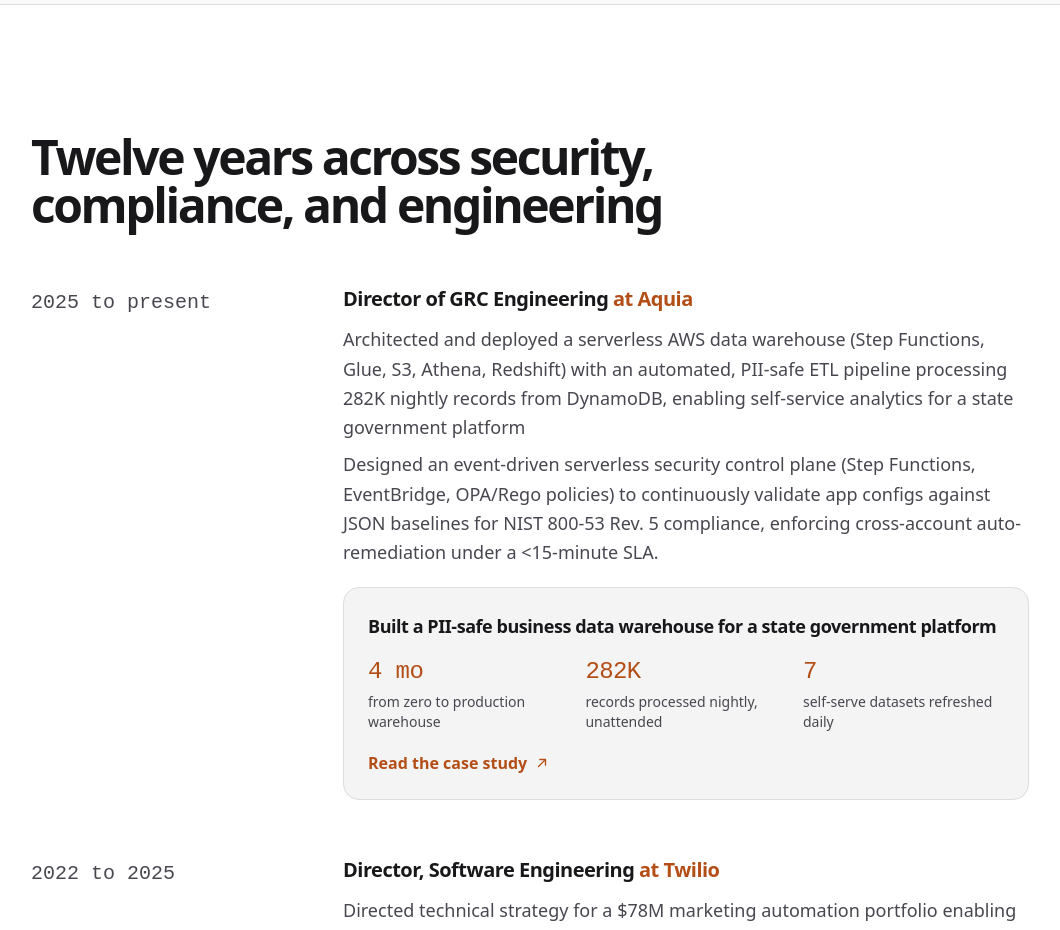
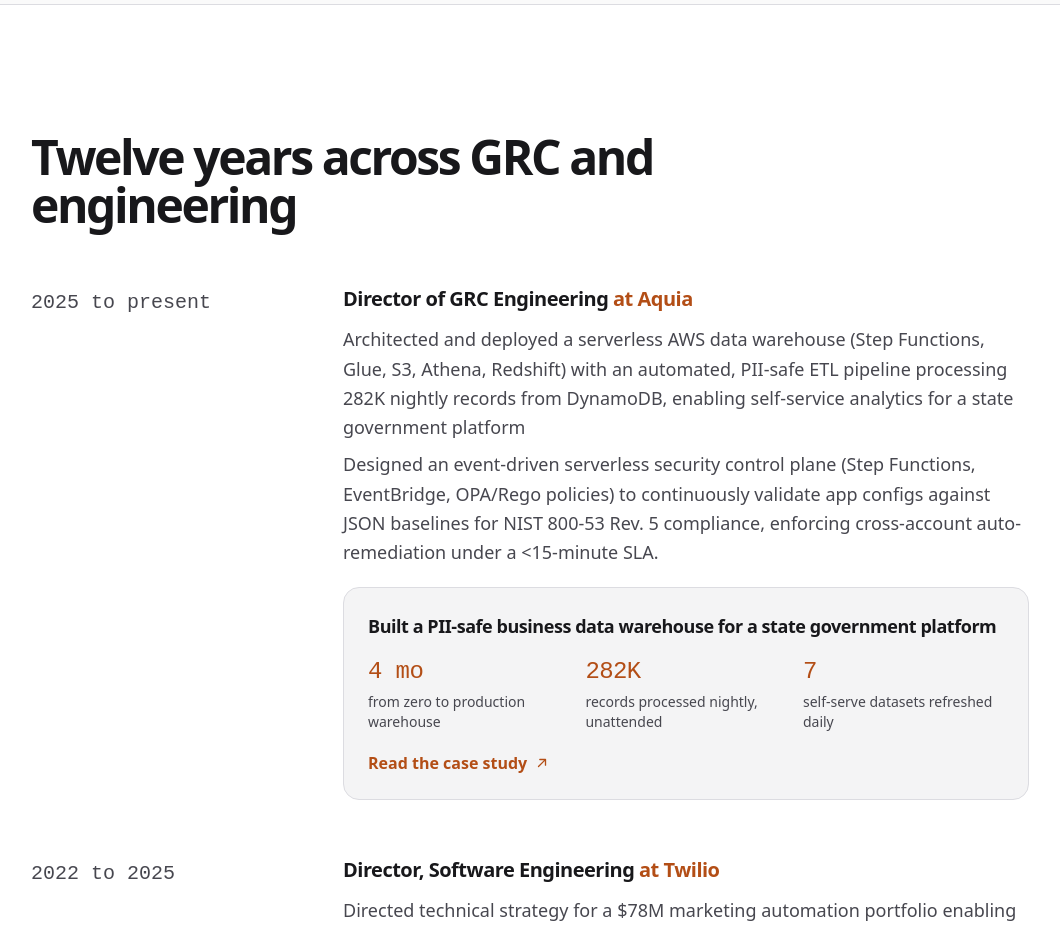
Before and after one commit to jtabron1/jtabron1.github.io, a React (Vite) app: page / in a window 1280 px wide. Shown: the part 3620-4550 px from the top of the page, without its empty margins (1-1061 px from the left). Built offline with nearby package versions, Linux system fonts and the light colour scheme.

Commit message:
Experience heading: Twelve years across GRC and engineering
Co-Authored-By: Claude Fable 5 <noreply@anthropic.com>
Claude-Session: https://claude.ai/code/session_01WSwXW1Zkd77VjygohqUiFn

```diff
--- a/src/components/Experience.jsx
+++ b/src/components/Experience.jsx
@@ -108,7 +108,7 @@ export default function Experience() {
       <div className="mx-auto max-w-7xl px-4 py-24 sm:px-8 md:py-32">
         <Reveal>
           <h2 className="max-w-[24ch] text-3xl font-semibold tracking-tighter md:text-5xl">
-            Twelve years across security, compliance, and engineering
+            Twelve years across GRC and engineering
           </h2>
         </Reveal>
 
```
